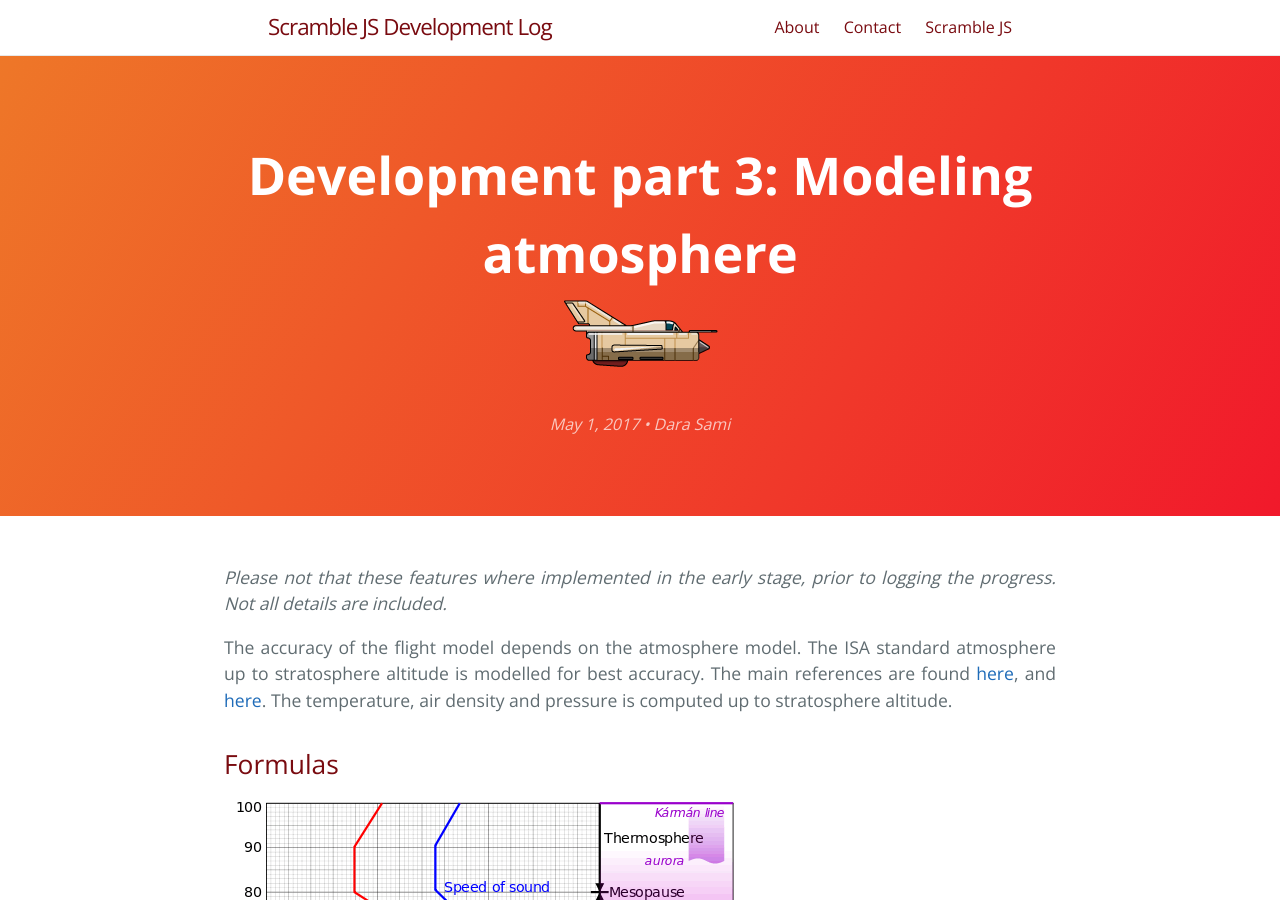
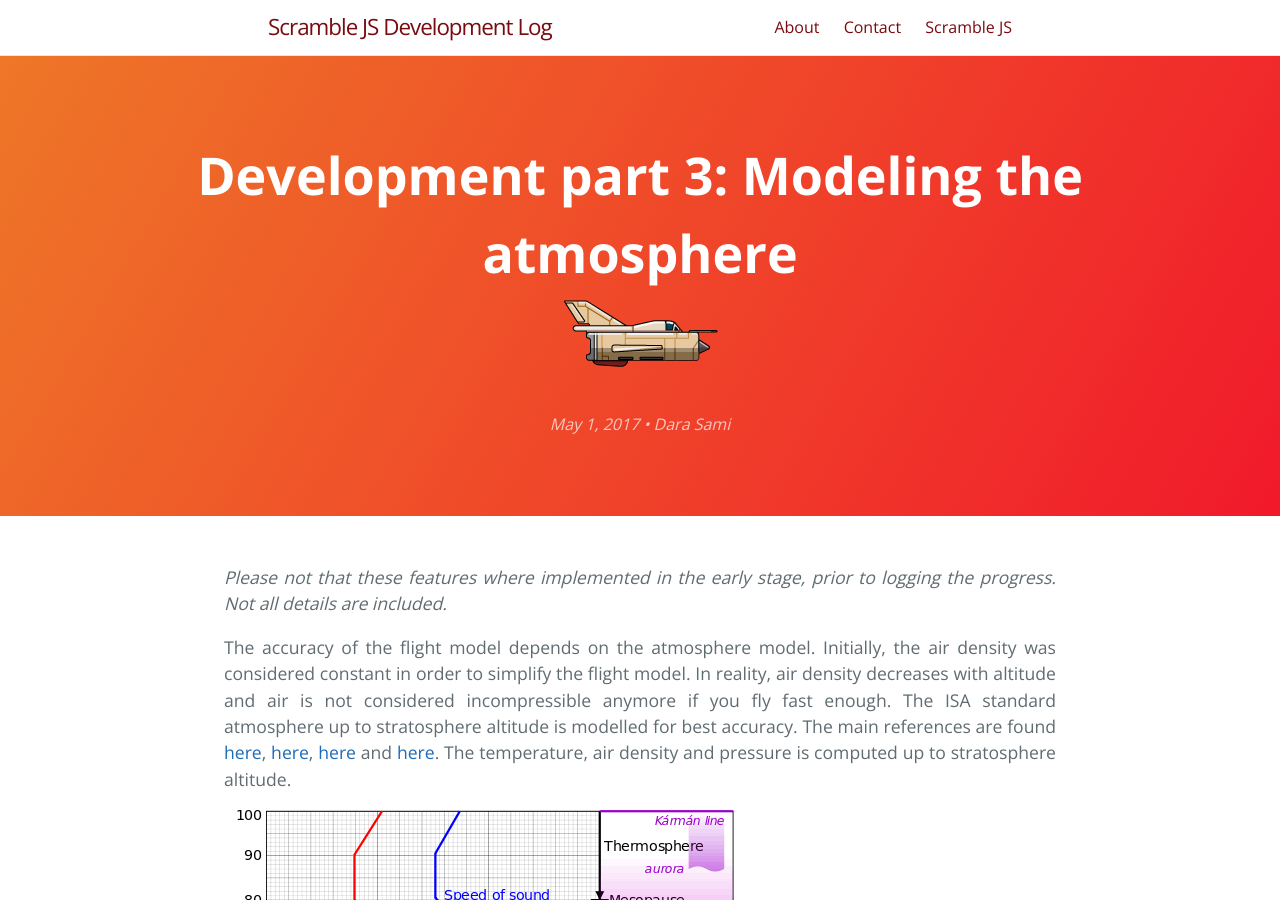
Before and after one commit to samid737/scrambledev, a Jekyll site: the page built from _posts/2017-05-01-development-part-3-modeling-atmosphere.md, in a window 1280 px wide and 900 px high. Built offline with Jekyll 4.4.1, drawn with Linux system fonts in a browser that asks for light colours; formulas are drawn with MathJax 3.

Commit message:
text update

```diff
--- a/_posts/2017-05-01-development-part-3-modeling-atmosphere.md
+++ b/_posts/2017-05-01-development-part-3-modeling-atmosphere.md
@@ -1,14 +1,15 @@
 ---
-title: 'Development part 3: Modeling atmosphere'
+title: 'Development part 3: Modeling the atmosphere'
 layout: post
 ---
 
 *Please not that these features where implemented in the early stage, prior to  logging the progress.  Not all details are included.*
 
-The accuracy of the flight model depends on the atmosphere model. The ISA standard atmosphere up to stratosphere altitude is modelled for best accuracy. The main references are found [here](http://www.wxaviation.com/ISAweb-2.pdf), and [here](https://www.grc.nasa.gov/www/k-12/airplane/atmosmet.html).  The temperature, air density and pressure is computed up to stratosphere altitude.
+The accuracy of the flight model depends on the atmosphere model. Initially, the air density was considered constant in order to simplify the flight model.  In reality, air density decreases with altitude and air is not considered incompressible anymore if you fly fast enough. The ISA standard atmosphere up to stratosphere altitude is modelled for best accuracy. The main references are found [here](http://www.wxaviation.com/ISAweb-2.pdf),  [here](https://www.grc.nasa.gov/www/k-12/airplane/atmosmet.html), [here](http://s6.aeromech.usyd.edu.au/aerodynamics/index.php/sample-page/properties-of-the-atmosphere/variation-with-altitude/) and [here](http://nptel.ac.in/courses/112103021/module2/lec6/1.html).  The temperature, air density and pressure is computed up to stratosphere altitude.
+
+![ISA]({{ site.url }}/scrambledev/assets/images/ISA.png)
 
 ## Formulas
-![ISA]({{ site.url }}/scrambledev/assets/images/ISA.png)
 
 For altitudes up to 11km the following formulas are used:
 
```
Also changed, not shown: _posts/2017-03-01-progress-part-1-flight-mechanics-physics-system-world-setup.md (+3 -2 lines), _posts/2017-04-01-development-part-xx-eom-basic-atmosphere.md (+1 -1 lines).
